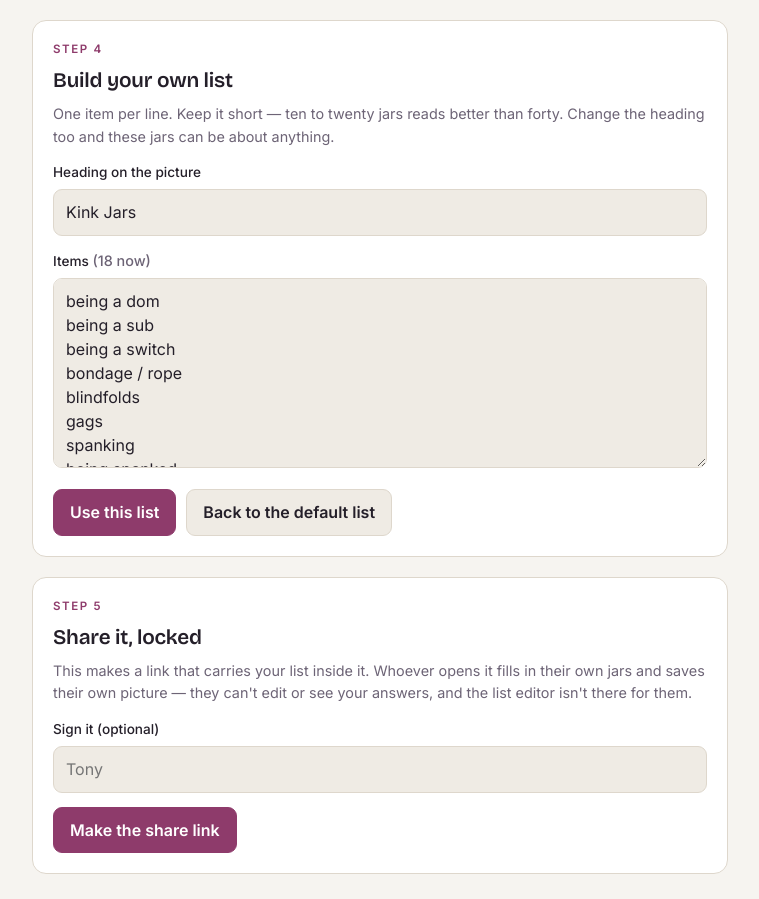
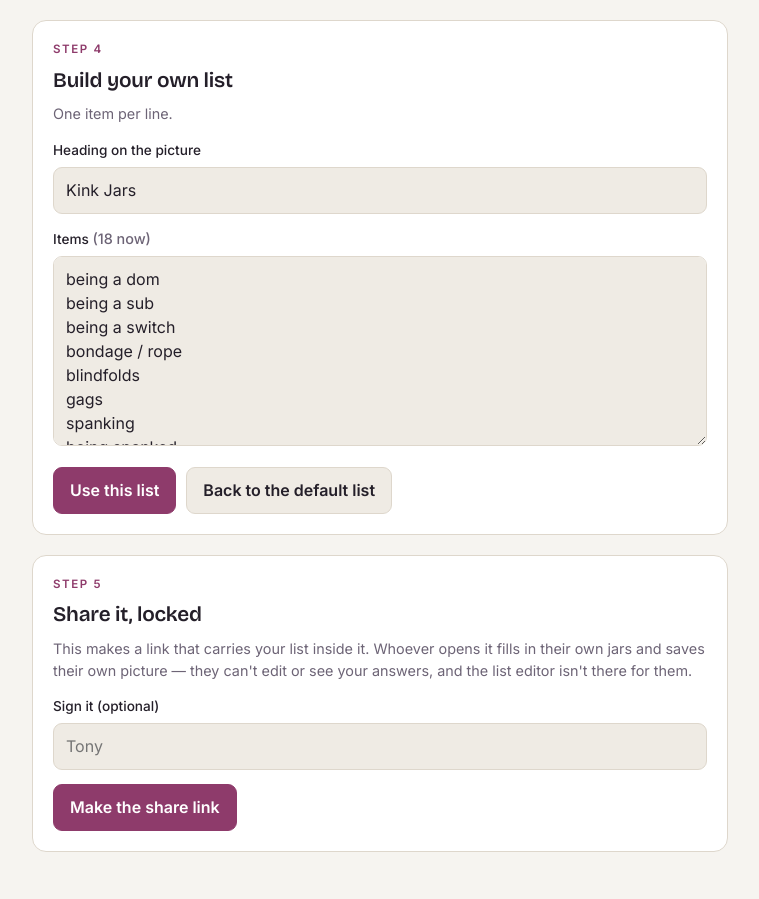
Before and after one commit to vice-master/vice-jarofkinks, a plain HTML site: page index.html in a window 1280 px wide. Shown: the part 1874-2773 px from the top of the page, without its empty margins (48-807 px from the left). Drawn offline with nearby package versions, Linux system fonts and the light colour scheme.

Commit message:
Update index.html

```diff
--- a/index.html
+++ b/index.html
@@ -225,7 +225,7 @@
       <section class="card" id="listCard">
         <p class="step">Step 4</p>
         <h2>Build your own list</h2>
-        <p class="hint">One item per line. Keep it short — ten to twenty jars reads better than forty. Change the heading too and these jars can be about anything.</p>
+        <p class="hint">One item per line.</p>
         <label for="titleInput">Heading on the picture</label>
         <input type="text" id="titleInput" value="Kink Jars" autocomplete="off">
         <div style="height:14px"></div>
```
